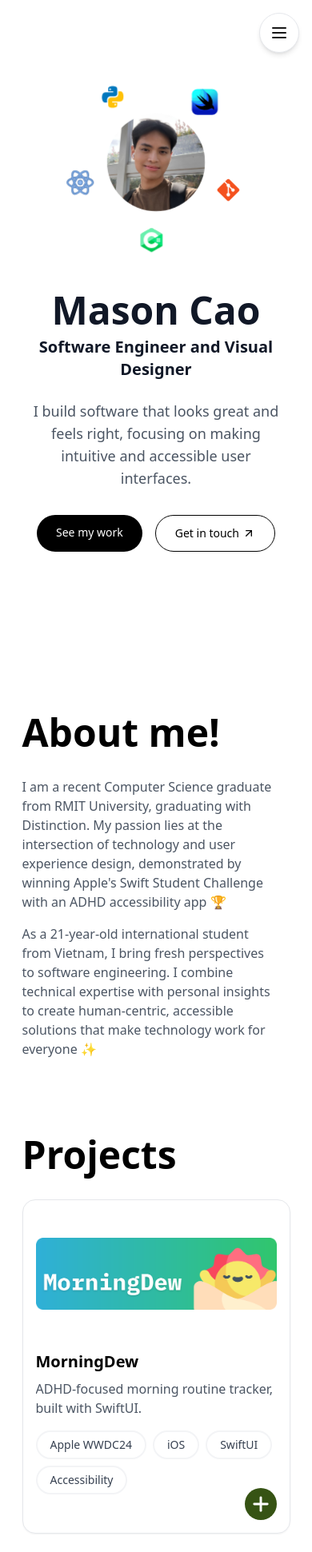
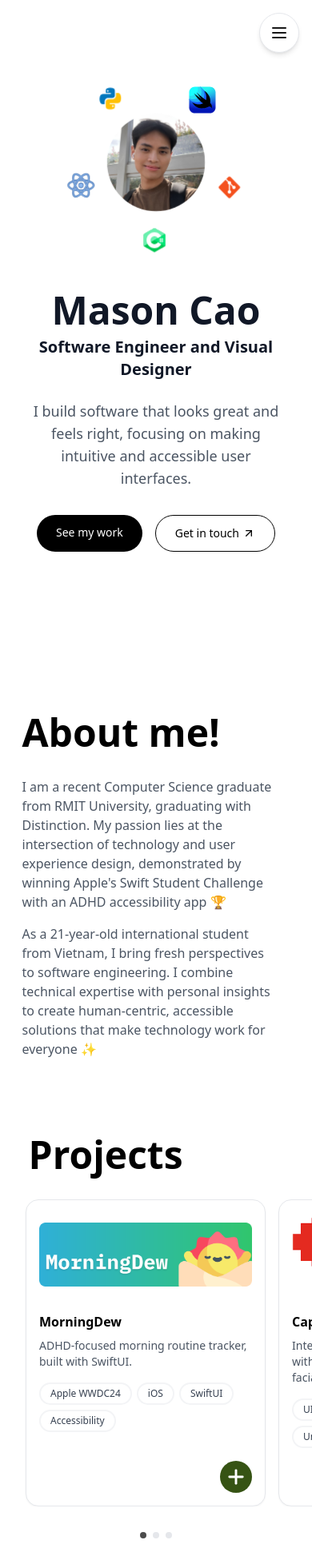
Before and after one commit to greenerycomplexity/mason-portfolio, a Next.js app: page / in a window 390 px wide. Shown: the top 1941 px of the page at 80% size. Built offline with nearby package versions, Linux system fonts and the light colour scheme.

Commit message:
Implement carousel for project section on mobile

```diff
--- a/components/ProjectCard.tsx
+++ b/components/ProjectCard.tsx
@@ -23,10 +23,10 @@ const ProjectCard = ({
     // Card Container
     <button
       onClick={onViewDetails}
-      className="w-full text-left bg-white rounded-2xl sm:rounded-3xl shadow-sm border h-full overflow-hidden px-4 sm:px-6 md:px-8 pb-12 sm:pb-14 md:pb-16 pt-3 sm:pt-4 flex flex-col relative hover:scale-[1.02] sm:hover:scale-[1.03] md:hover:scale-105 duration-300"
+      className="w-full text-left bg-white rounded-2xl sm:rounded-3xl shadow-sm border h-full overflow-hidden px-4 sm:px-6 md:px-8 pb-12 sm:pb-14 md:pb-16 pt-3 sm:pt-4 flex flex-col relative duration-300 sm:hover:scale-[1.03] md:hover:scale-105"
     >
       {/* Image Section */}
-      <div className="relative w-full h-40">
+      <div className="relative w-full h-28 sm:h-40">
         <Image
           src={image}
           alt={title}
@@ -39,21 +39,21 @@ const ProjectCard = ({
       {/* Content Section */}
       <div className="mt-4 flex flex-col flex-1">
         {/* Project Title */}
-        <h3 className="text-xl sm:text-lg md:text-xl lg:text-xl pr-4 font-bold truncate">
+        <h3 className="text-base sm:text-lg md:text-xl lg:text-xl pr-4 font-bold truncate">
           {title}
         </h3>
 
         {/* Project Description */}
-        <p className="text-gray-600 mb-4 line-clamp-3 h-18 mt-2">
+        <p className="text-sm sm:text-base text-gray-600 mb-4 line-clamp-3 h-18 mt-2">
           {description}
         </p>
 
         {/* Tags Section */}
-        <div className="flex flex-wrap gap-2">
+        <div className="flex flex-wrap gap-1.5 sm:gap-2">
           {tags.map((tag, index) => (
             <span
               key={index}
-              className="px-4 py-1.5 bg-white text-gray-700 rounded-full text-sm border-2 border-gray-100 truncate max-w-[150px]"
+              className="px-3 sm:px-4 py-1 sm:py-1.5 bg-white text-gray-700 rounded-full text-xs sm:text-sm border-2 border-gray-100 truncate max-w-[150px]"
             >
               {tag}
             </span>
--- a/components/ProjectSection.tsx
+++ b/components/ProjectSection.tsx
@@ -18,17 +18,30 @@ interface ProjectSectionProps {
 
 const ProjectSection: React.FC<ProjectSectionProps> = ({ projects }) => {
   const [selectedProject, setSelectedProject] = useState<Project | null>(null);
+  const [currentSlide, setCurrentSlide] = useState(0);
 
   const isPortraitProject = (title: string) => title === "MorningDew";
+
+  const handleScroll = (event: React.UIEvent<HTMLDivElement>) => {
+    const container = event.currentTarget;
+    const slideWidth = container.clientWidth;
+    const newSlide = Math.round(container.scrollLeft / slideWidth);
+    setCurrentSlide(newSlide);
+  };
 
   return (
     <section
       id="projects"
       className="py-12 sm:py-16 md:py-20 lg:py-24 text-black"
     >
-      <div className="max-w-[90%] sm:max-w-[85%] md:max-w-6xl mx-auto px-2 sm:px-6 md:px-8 lg:px-10 font-sans">
+      {/* Header with its own padding */}
+      <div className="max-w-[90%] sm:max-w-[85%] md:max-w-6xl mx-auto px-4 sm:px-6 md:px-8 lg:px-10 font-sans">
         <h2 className="text-5xl font-bold mb-8 sm:mb-10 md:mb-12">Projects</h2>
-        <div className="grid grid-cols-1 sm:grid-cols-2 lg:grid-cols-3 gap-6 sm:gap-4 md:gap-6 lg:gap-8">
+      </div>
+
+      {/* Desktop Grid */}
+      <div className="max-w-[90%] sm:max-w-[85%] md:max-w-6xl mx-auto px-4 sm:px-6 md:px-8 lg:px-10 font-sans">
+        <div className="sm:grid sm:grid-cols-2 lg:grid-cols-3 gap-6 sm:gap-4 md:gap-6 lg:gap-8 hidden">
           {projects.map((project, index) => (
             <ProjectCard
               key={index}
@@ -37,6 +50,41 @@ const ProjectSection: React.FC<ProjectSectionProps> = ({ projects }) => {
               tags={project.tags}
               image={project.image}
               onViewDetails={() => setSelectedProject(project)}
+            />
+          ))}
+        </div>
+      </div>
+
+      {/* Mobile Carousel - Full width */}
+      <div className="sm:hidden w-full">
+        <div
+          className="flex overflow-x-auto h-96 snap-x snap-mandatory scrollbar-hide touch-pan-x"
+          onScroll={handleScroll}
+        >
+          {projects.map((project, index) => (
+            <div
+              key={index}
+              className="w-[80vw] max-w-[300px] flex-shrink-0 snap-center mx-2 first:ml-8 last:mr-8"
+            >
+              <ProjectCard
+                title={project.title}
+                description={project.description}
+                tags={project.tags}
+                image={project.image}
+                onViewDetails={() => setSelectedProject(project)}
+              />
+            </div>
+          ))}
+        </div>
+
+        {/* Dot indicators */}
+        <div className="flex justify-center gap-2 mt-8">
+          {projects.map((_, index) => (
+            <div
+              key={index}
+              className={`h-2 w-2 rounded-full transition-colors duration-200 ${
+                currentSlide === index ? "bg-black/70" : "bg-gray-200"
+              }`}
             />
           ))}
         </div>
--- a/data/content.ts
+++ b/data/content.ts
@@ -141,9 +141,10 @@ export const awards: AwardItem[] = [
     description: "Internationally recognised English proficiency test.",
   },
   {
-    title: "GPA 3.4/4.0",
-    issuer: "RMIT University",
-    date: "Dec 2024",
-    description: "Cumulative GPA of entire Bachelor of Computer Science degree",
+    title: "Boeing Hackathon",
+    issuer: "Boeing & RMIT Activator",
+    date: "Aug 2023",
+    description:
+      "First Runner-Up. Developed and pitched an innovative solution to address ergonomic challenges faced by Boeing's factory workers",
   },
 ];
--- a/tailwind.config.ts
+++ b/tailwind.config.ts
@@ -1,6 +1,6 @@
 import type { Config } from "tailwindcss";
 
-export default {
+const config: Config = {
   content: [
     "./pages/**/*.{js,ts,jsx,tsx,mdx}",
     "./components/**/*.{js,ts,jsx,tsx,mdx}",
@@ -13,7 +13,27 @@ export default {
         foreground: "var(--foreground)",
         footer: "#292929",
       },
+      backgroundImage: {
+        "gradient-radial": "radial-gradient(var(--tw-gradient-stops))",
+        "gradient-conic":
+          "conic-gradient(from 180deg at 50% 50%, var(--tw-gradient-stops))",
+      },
     },
   },
-  plugins: [require("tailwind-scrollbar-hide")],
+  plugins: [
+    require("tailwind-scrollbar-hide"),
+    function ({ addUtilities }: { addUtilities: Function }) {
+      addUtilities({
+        ".scrollbar-hide": {
+          "-ms-overflow-style": "none",
+          "scrollbar-width": "none",
+          "&::-webkit-scrollbar": {
+            display: "none",
+          },
+        },
+      });
+    },
+  ],
 } satisfies Config;
+
+export default config;
```
